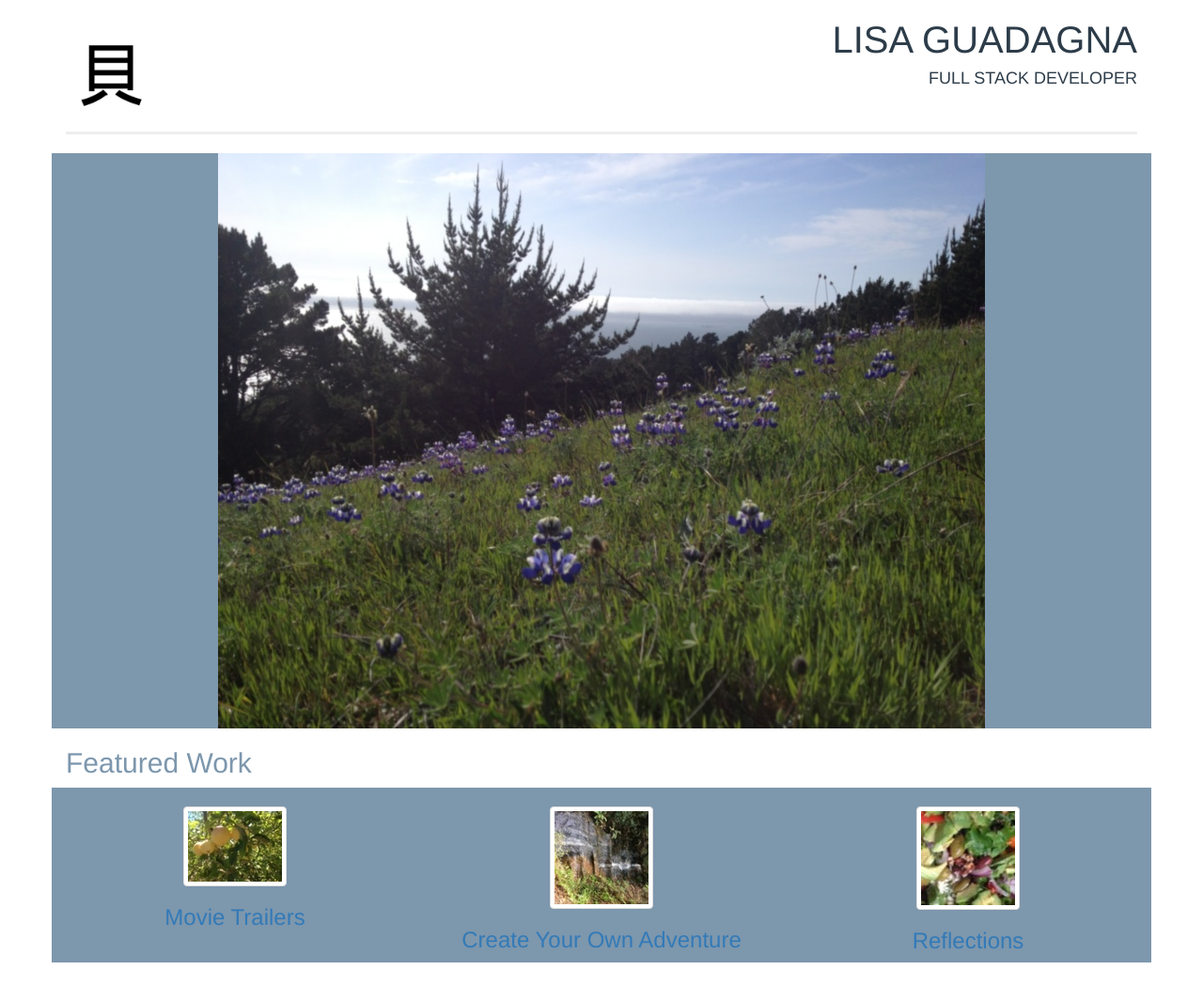
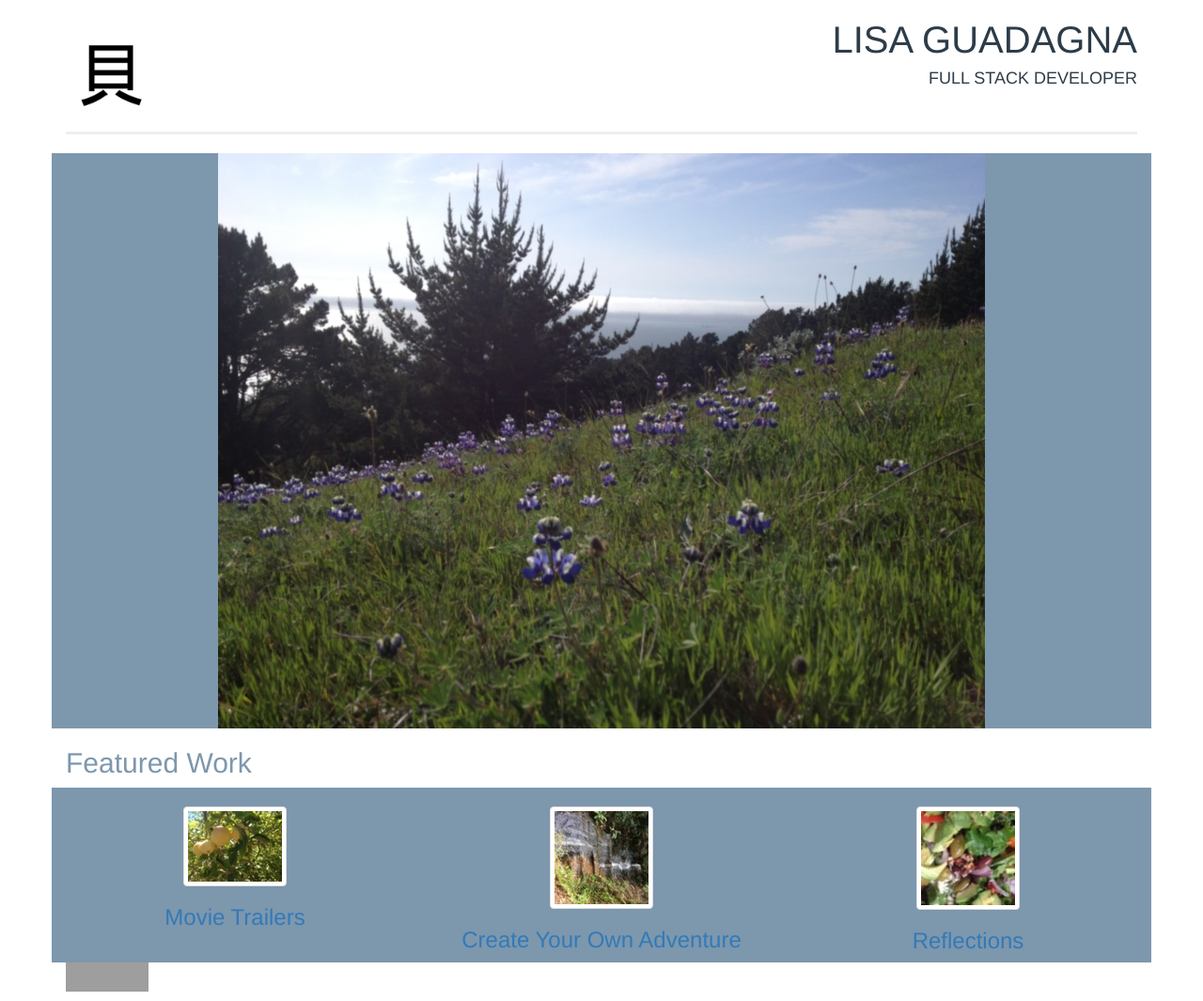
Before and after one commit to lguadagna/Portfolio, a plain HTML site: page index.html in a window 1280 px wide. Shown: the whole page at 94% size. Before the commit the page ends 1024 px from the top, so only its background shows below. Drawn offline with Linux system fonts and the light colour scheme; grey boxes are pictures that could not be loaded.

Commit message:
validated css and added badge which also adds the required <p> tag

```diff
--- a/index.html
+++ b/index.html
@@ -61,7 +61,13 @@
         <h3><a href=ps://github.com/lguadagna/reflections>Reflections</a></h3>
     </div>
 </div>
-
+<p>
+    <a href="http://jigsaw.w3.org/css-validator/check/referer">
+        <img style="border:0;width:88px;height:31px"
+            src="http://jigsaw.w3.org/css-validator/images/vcss"
+            alt="Valid CSS!" />
+    </a>
+</p>
 
 </div><!-- container-->
 </body>
```
